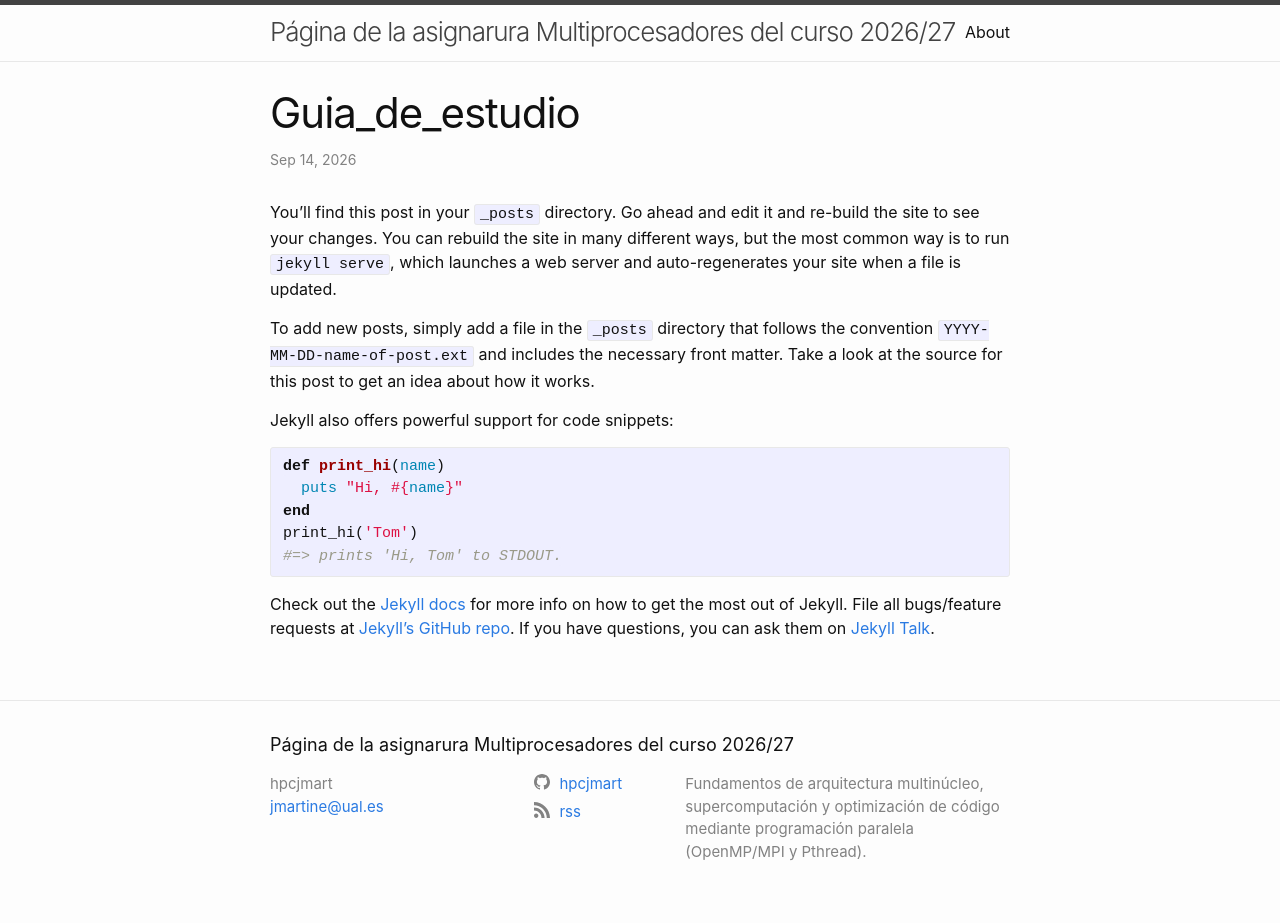
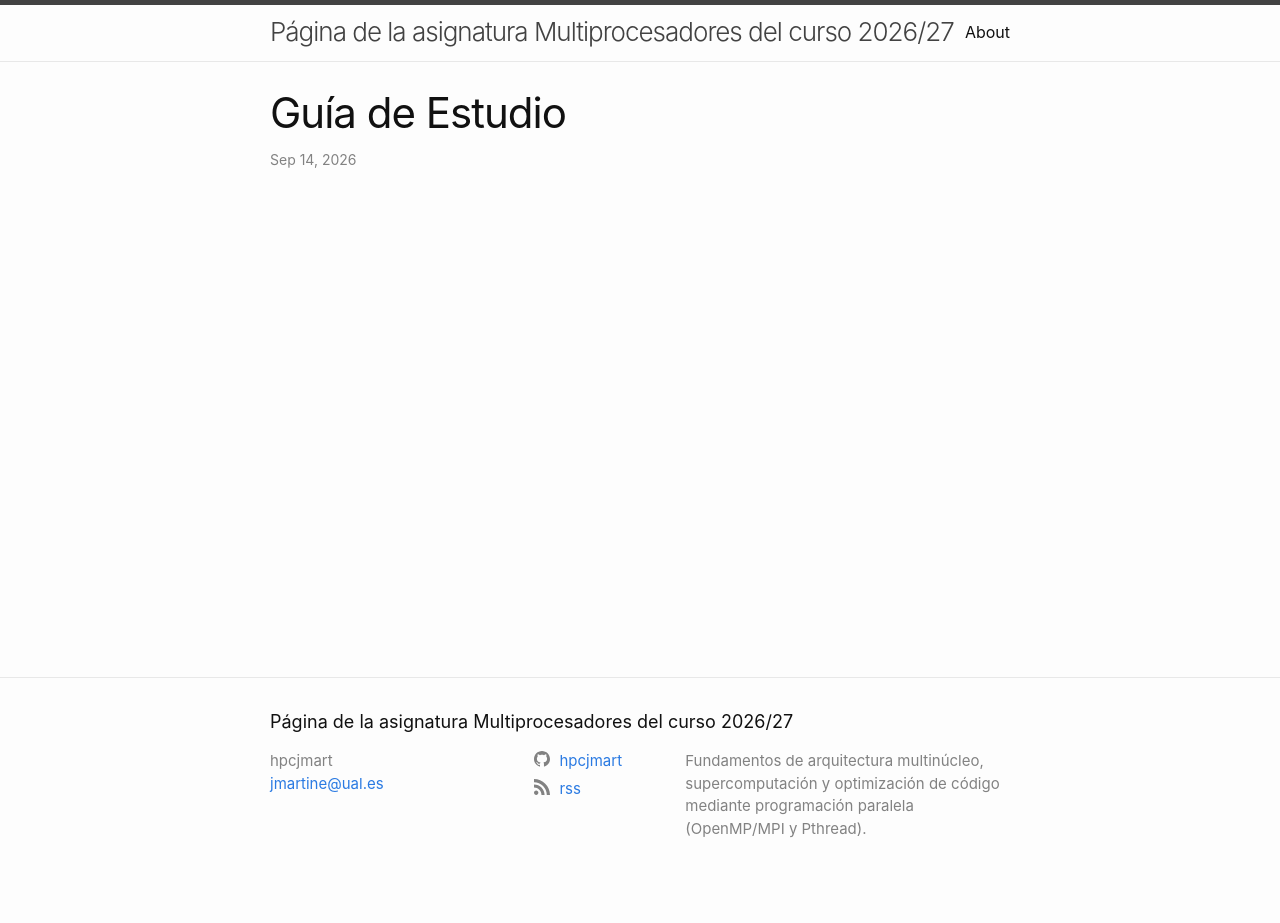
Before and after one commit to hpcjmart/multi2627, a Jekyll site: the page built from docs/_posts/2026-09-14-guia_de_estudio.md, in a window 1280 px wide. Built offline with Jekyll 4.4.1, drawn with Linux system fonts in a browser that asks for light colours; after the commit the page ends 900 px from its top, so only the background shows below that.

Commit message:
Modificada guia de estudio

```diff
--- a/docs/_config.yml
+++ b/docs/_config.yml
@@ -1,7 +1,7 @@
-title: Página de la asignarura Multiprocesadores del curso 2026/27
+title: Página de la asignatura Multiprocesadores del curso 2026/27
 author: hpcjmart
 email: jmartine@ual.es
-description: > # this means to ignore newlines until "twitter_username:"
+description: >
   Fundamentos de arquitectura multinúcleo, supercomputación y optimización de código mediante programación paralela (OpenMP/MPI y Pthread).
 
 
--- a/docs/_posts/2026-09-14-guia_de_estudio.md
+++ b/docs/_posts/2026-09-14-guia_de_estudio.md
@@ -1,22 +1,4 @@
 ---
 layout: post
+title: Guía de Estudio
 ---
-You’ll find this post in your `_posts` directory. Go ahead and edit it and re-build the site to see your changes. You can rebuild the site in many different ways, but the most common way is to run `jekyll serve`, which launches a web server and auto-regenerates your site when a file is updated.
-
-To add new posts, simply add a file in the `_posts` directory that follows the convention `YYYY-MM-DD-name-of-post.ext` and includes the necessary front matter. Take a look at the source for this post to get an idea about how it works.
-
-Jekyll also offers powerful support for code snippets:
-
-{% highlight ruby %}
-def print_hi(name)
-  puts "Hi, #{name}"
-end
-print_hi('Tom')
-#=> prints 'Hi, Tom' to STDOUT.
-{% endhighlight %}
-
-Check out the [Jekyll docs][jekyll-docs] for more info on how to get the most out of Jekyll. File all bugs/feature requests at [Jekyll’s GitHub repo][jekyll-gh]. If you have questions, you can ask them on [Jekyll Talk][jekyll-talk].
-
-[jekyll-docs]: http://jekyllrb.com/docs/home
-[jekyll-gh]:   https://github.com/jekyll/jekyll
-[jekyll-talk]: https://talk.jekyllrb.com/
```
